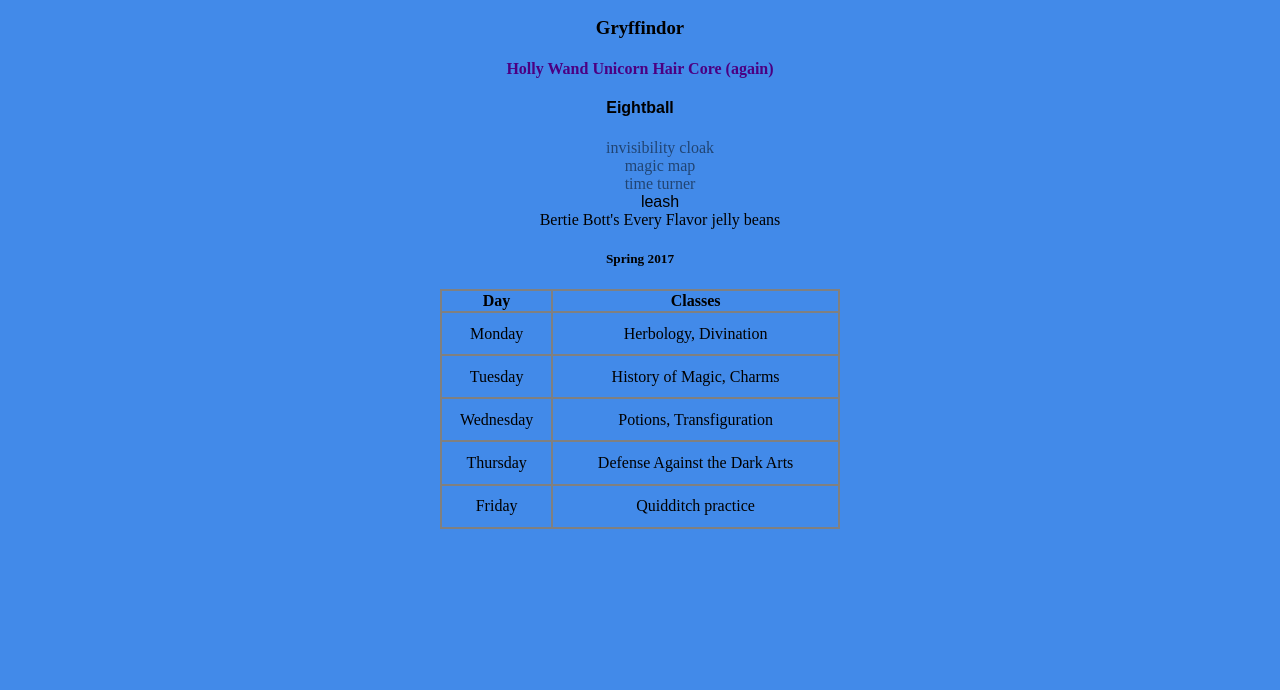
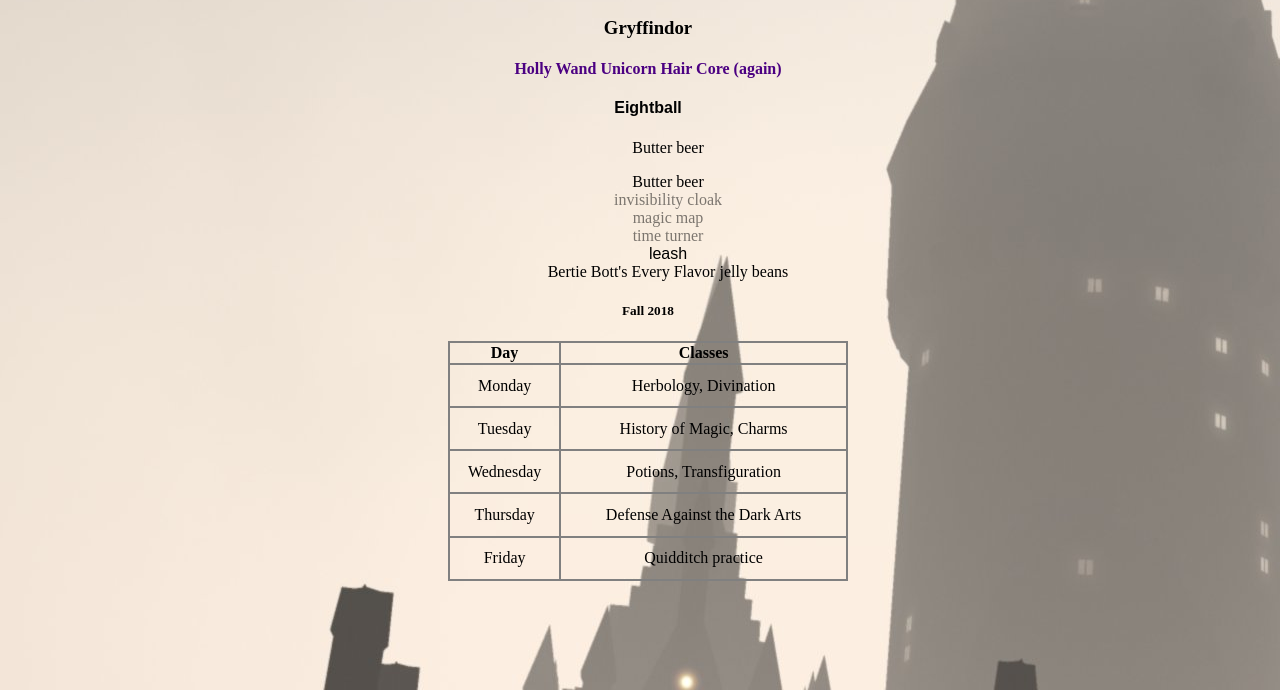
Before and after one commit to Rahmeesha26/jquery-magic, a plain HTML site: page index.html in a window 1280 px wide. Shown: the part 110-800 px from the top of the page. Drawn offline with nearby package versions, Linux system fonts and the light colour scheme.

Commit message:
Commit 7 - I am getting more comfortable with ambiguous instructions

```diff
--- a/app.js
+++ b/app.js
@@ -58,6 +58,7 @@ $(() => {
           $("li").remove("#bb")
           $(".secret").hide('slow').delay(2000)
           $(".secret").show("slow")
+          $("ul").prepend(`<li>Butter beer</li>`)
 
           console.log($("ul"))
 
--- a/index.html
+++ b/index.html
@@ -10,13 +10,15 @@
 </head>
 <body>
           <script type="text/javascript" src="app.js"></script>
+          <link rel="/Hogwarts" href="The-Nighttime-Lights-at-Hogwarts-Castle_WWoHP-at-USH-6.jpg">
+
           <div id="container">
 
           </div>
-          <ul storage="trunk">
+          <ul storage="chest">
 
           </ul>
-          <h5>Spring 2017</h5>
+          <h5>Fall 2018</h5>
           <table>
                     <thead>
                               <th>Day</th>
--- a/main.css
+++ b/main.css
@@ -1,6 +1,11 @@
-body {
-          background-color: #428ae9;
-          text-align: center;
+@media screen and (min-width: 1000px) {
+          body {
+                    background-image: url(harry-potter-pottermore-explore-hogwarts--wallpaper.jpg);
+                    width: 100%;
+                    height: 100%;
+                    background-color: #428ae9;
+                    text-align: center;
+          }
 }
 
 .cat {
```
Also changed, not shown: harry-potter-pottermore-explore-hogwarts--wallpaper.jpg (added).
